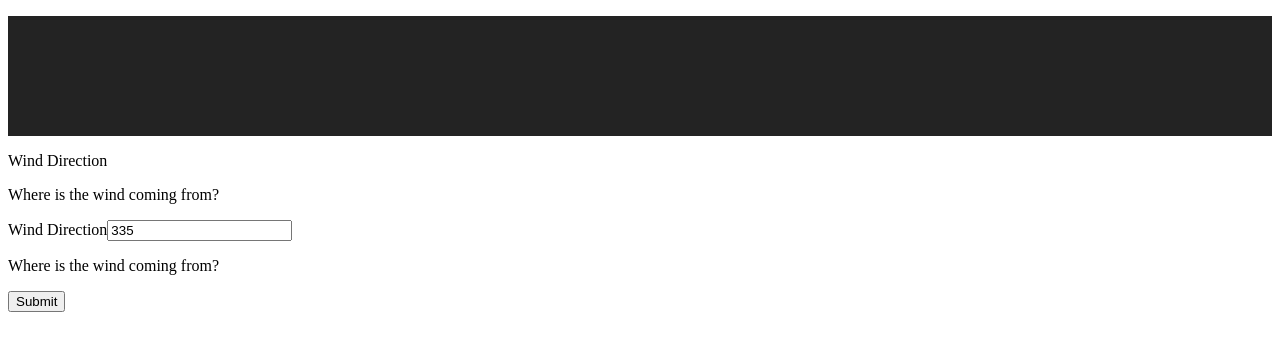
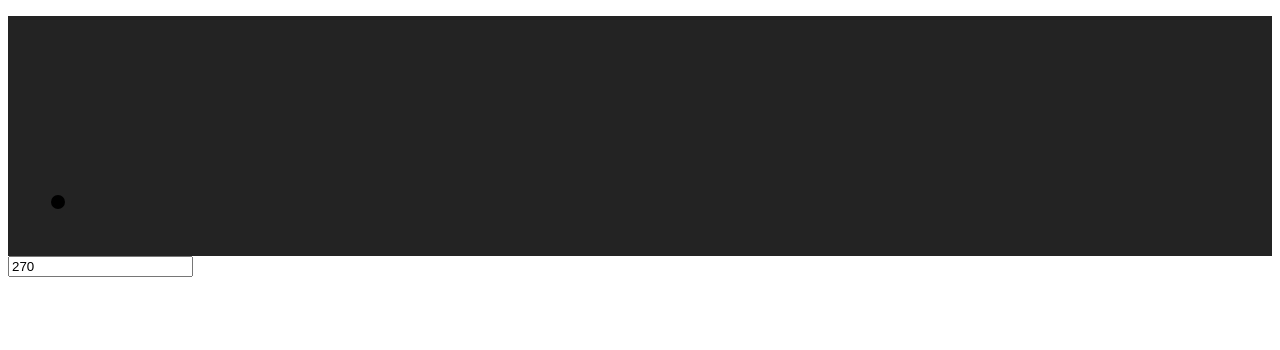
Before and after one commit to D-Pagey/windstar, a React (Vite) app: page / in a window 1280 px wide. Shown: the top 350 px of the page. Built offline with nearby package versions, Linux system fonts and the light colour scheme.

Commit message:
change form to wind controls

```diff
--- a/src/components/App.tsx
+++ b/src/components/App.tsx
@@ -1,17 +1,26 @@
 import { useState } from 'react'
-import { WindForm } from './WindForm'
-import { Correction } from '@/types'
+
+import { WindControls } from './WindControls'
 import { HeadingIndicator } from './HeadingIndicator'
 // import { HeadingSvg } from './HeadingSvg'
 
+// remove unused components, libs
+
 export default function App() {
-  const [windCorrections, setWindCorrections] = useState<Correction[]>()
-  const [wind, setWind] = useState<{ direction: number; speed: number }>()
+  // const [windCorrections, setWindCorrections] = useState<Correction[]>()
+  const [windDirection, setWindDirection] = useState(270)
+  const [windSpeed, setWindSpeed] = useState(25)
 
   return (
     <div className="flex min-h-screen grow flex-col bg-gray-50 p-4 dark:bg-slate-900">
-      <HeadingIndicator windCorrections={windCorrections} wind={wind} />
-      <WindForm setWindCorrection={setWindCorrections} setWind={setWind} />
+      <HeadingIndicator windDirection={windDirection} windSpeed={windSpeed} />
+
+      <WindControls
+        windDirection={windDirection}
+        setWindDirection={setWindDirection}
+        windSpeed={windSpeed}
+        setWindSpeed={setWindSpeed}
+      />
       {/* <HeadingSvg /> */}
     </div>
   )
--- a/src/components/HeadingIndicator.tsx
+++ b/src/components/HeadingIndicator.tsx
@@ -1,6 +1,11 @@
 import { Correction } from '@/types'
 import { WindIndicator } from './WindIndicator'
 
+// const windCorrections = generateCompassCorrections({
+//   windDirection: Number(windDirection),
+//   windSpeed: Number(windSpeed),
+//   trueAirspeed: Number(trueAirspeed)
+// })
 const points = [0, 45, 90, 135, 180, 225, 270, 315]
 
 const letters = {
@@ -24,11 +29,11 @@ const corrections: Record<number, string> = {
 }
 
 type Props = {
-  windCorrections?: Correction[]
-  wind?: { direction: number; speed: number }
+  windDirection: number
+  windSpeed: number
 }
 
-export const HeadingIndicator = ({ windCorrections, wind }: Props) => {
+export const HeadingIndicator = ({ windSpeed, windDirection }: Props) => {
   return (
     <div className="flex w-full justify-center self-center py-20">
       <div
@@ -57,9 +62,9 @@ export const HeadingIndicator = ({ windCorrections, wind }: Props) => {
           </p>
         ))}
 
-        <WindIndicator speed={wind?.speed} direction={wind?.direction} />
+        <WindIndicator speed={windSpeed} direction={windDirection} />
 
-        {windCorrections?.map(
+        {/* {windCorrections?.map(
           ({ trueCourse, correctionAngle, groundSpeed }) => (
             <div
               className="absolute left-1/2 top-1/2 w-max"
@@ -72,7 +77,7 @@ export const HeadingIndicator = ({ windCorrections, wind }: Props) => {
               <p>{groundSpeed} kts</p>
             </div>
           )
-        )}
+        )} */}
       </div>
     </div>
   )
--- /dev/null
+++ b/src/components/WindControls.tsx
@@ -0,0 +1,53 @@
+import { ChangeEvent } from 'react'
+
+import { Slider } from '@/components/ui/slider'
+import { Input } from '@/components/ui/input'
+
+type Props = {
+  setWindDirection: (direction: number) => void
+  windDirection: number
+  setWindSpeed: (speed: number) => void
+  windSpeed: number
+}
+
+export const WindControls = ({
+  setWindSpeed,
+  windSpeed,
+  setWindDirection,
+  windDirection
+}: Props) => {
+  const handleDirectionChange = (event: ChangeEvent<HTMLInputElement>) => {
+    const value = parseInt(event.target.value)
+
+    if (value >= 360) {
+      return setWindDirection(360)
+    }
+
+    if (value <= 0 || Number.isNaN(value)) {
+      return setWindDirection(0)
+    }
+
+    setWindDirection(value)
+  }
+
+  return (
+    <div className="flex gap-6">
+      <Input
+        value={windDirection}
+        max={360}
+        inputMode="numeric"
+        className="w-[80px]"
+        onChange={handleDirectionChange}
+      />
+      <Slider
+        min={1}
+        max={360}
+        step={1}
+        onValueChange={(vals) => {
+          setWindDirection(vals[0])
+        }}
+        value={[windDirection]}
+      />
+    </div>
+  )
+}
--- a/src/components/WindForm.tsx
+++ /dev/null
@@ -1,103 +0,0 @@
-import { Slider } from '@/components/ui/slider'
-import { zodResolver } from '@hookform/resolvers/zod'
-import { useForm } from 'react-hook-form'
-import { z } from 'zod'
-
-import {
-  Form,
-  FormControl,
-  FormDescription,
-  FormField,
-  FormItem,
-  FormLabel,
-  FormMessage
-} from '@/components/ui/form'
-import { Input } from '@/components/ui/input'
-import { Button } from '@/components/ui/button'
-
-import { generateCompassCorrections } from '@/lib/utils'
-import { Correction } from '@/types'
-
-type Props = {
-  setWindCorrection: (windCorrections: Correction[]) => void
-  setWind: ({ direction, speed }: { direction: number; speed: number }) => void
-}
-
-const formSchema = z.object({
-  windDirection: z.number(),
-  windSpeed: z.number(),
-  trueAirspeed: z.number()
-})
-
-export const WindForm = ({ setWindCorrection, setWind }: Props) => {
-  const form = useForm<z.infer<typeof formSchema>>({
-    resolver: zodResolver(formSchema),
-    defaultValues: {
-      windDirection: 335,
-      windSpeed: 15,
-      trueAirspeed: 90
-    }
-  })
-
-  const onSubmit = ({
-    windDirection,
-    windSpeed,
-    trueAirspeed
-  }: z.infer<typeof formSchema>) => {
-    console.log({ windDirection })
-
-    // const windCorrections = generateCompassCorrections({
-    //   windDirection: Number(windDirection),
-    //   windSpeed: Number(windSpeed),
-    //   trueAirspeed: Number(trueAirspeed)
-    // })
-
-    // setWindCorrection(windCorrections)
-    // setWind({ direction: Number(windDirection), speed: Number(windSpeed) })
-  }
-
-  return (
-    <Form {...form}>
-      <form onSubmit={form.handleSubmit(onSubmit)} className="space-y-8">
-        <FormField
-          control={form.control}
-          name="windDirection"
-          render={({ field }) => (
-            <FormItem>
-              <FormLabel>Wind Direction</FormLabel>
-              <FormControl>
-                <Slider
-                  min={1}
-                  max={360}
-                  step={1}
-                  defaultValue={[field.value]}
-                  onValueChange={(vals) => {
-                    field.onChange(vals[0])
-                  }}
-                  value={[form.getValues('windDirection')]}
-                />
-              </FormControl>
-              <FormDescription>Where is the wind coming from?</FormDescription>
-              <FormMessage />
-            </FormItem>
-          )}
-        />
-        <FormField
-          control={form.control}
-          name="windDirection"
-          render={({ field }) => (
-            <FormItem>
-              <FormLabel>Wind Direction</FormLabel>
-              <FormControl>
-                <Input {...field} type="number" />
-              </FormControl>
-              <FormDescription>Where is the wind coming from?</FormDescription>
-              <FormMessage />
-            </FormItem>
-          )}
-        />
-        <Button type="submit">Submit</Button>
-      </form>
-    </Form>
-  )
-}
```
